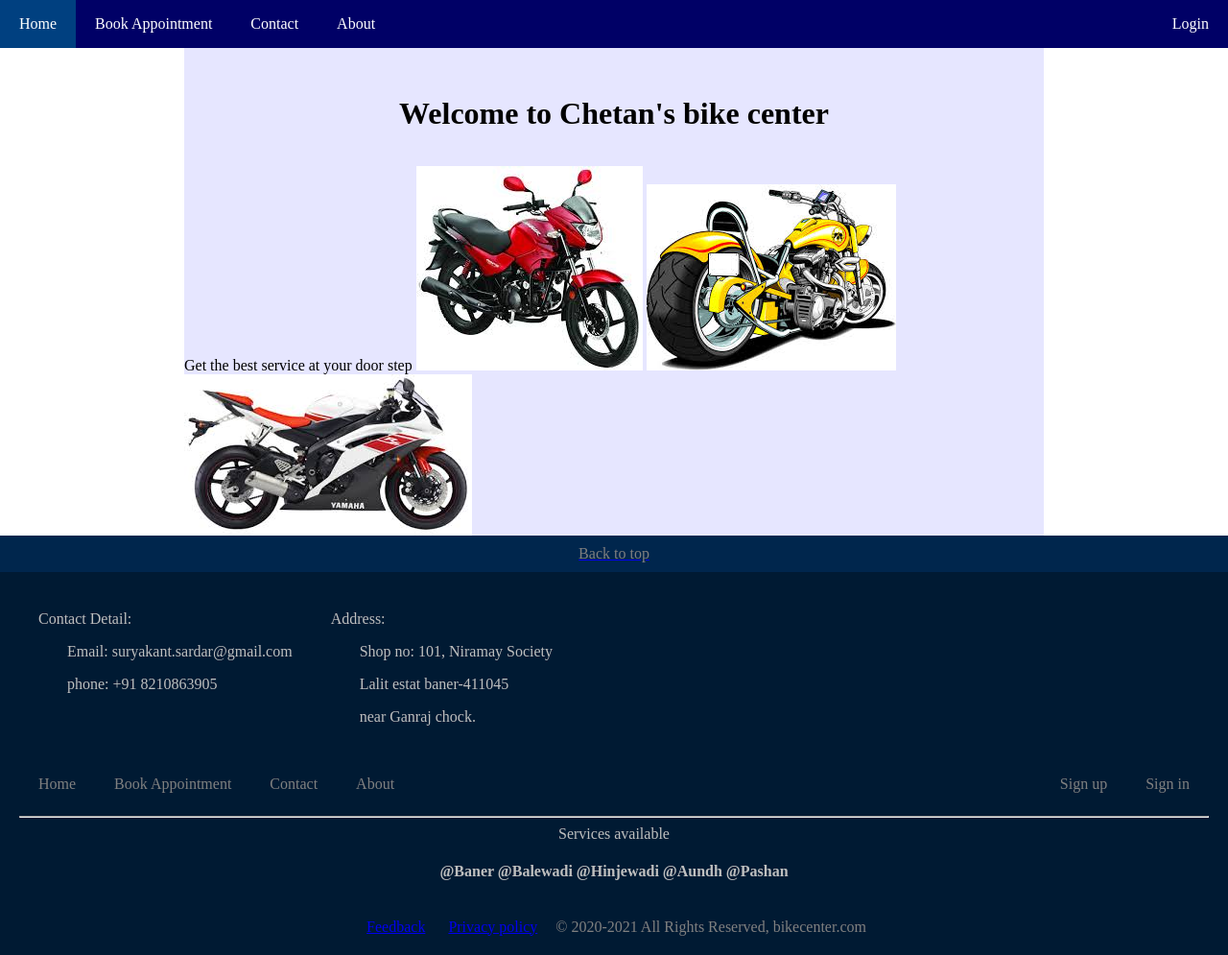
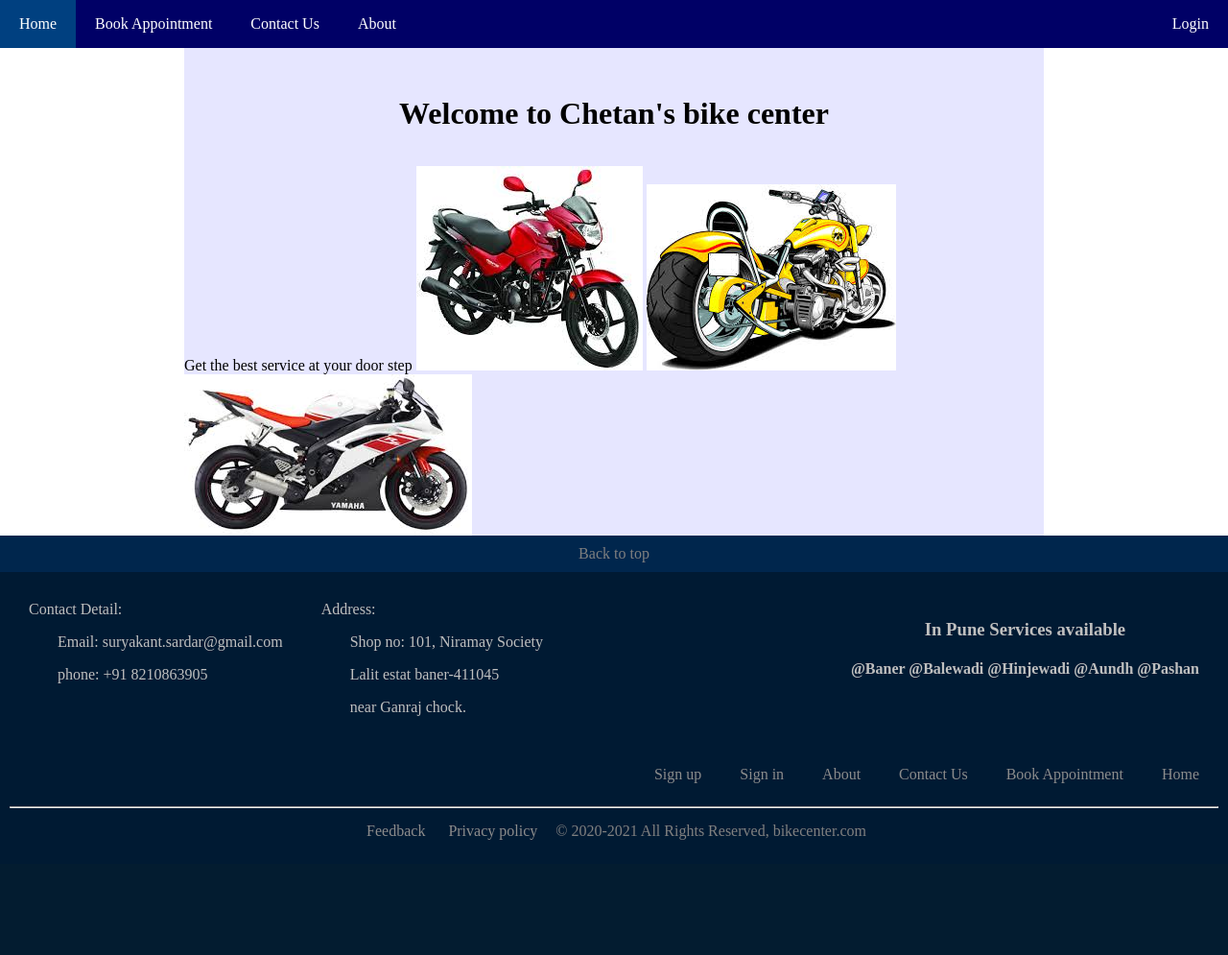
Before and after one commit to sskant786/onlineBikeService, a PHP site: page /bike_home_page.html in a window 1280 px wide. Shown: the whole page at 96% size. After the commit the page ends 875 px from the top, so only its background shows below. Run offline with PHP 8.4, Linux system fonts and the light colour scheme.

Commit message:
Modified footers

```diff
--- a/bike_home_page.html
+++ b/bike_home_page.html
@@ -14,13 +14,17 @@ function topFunction() {
 </script>
 </head>
 <body>
+	<!-- header starts -->
 	<ul class="top-menu">
 		<li><a class="active" href="#home">Home</a></li>
 		<li><a href="#appointment">Book Appointment</a></li>
-		<li><a href="#contact">Contact</a></li>
+		<li><a href="#contact">Contact Us</a></li>
 		<li><a href="#about">About</a></li>
 		<li style="float:right"><a href="#login">Login</a></li>
 	</ul>
+	<!-- header ends -->
+
+	<!-- body starts from here -->
 	<div class="center-content">
 		<h1>Welcome to Chetan's bike center</h1><br><br>
 		<span>Get the best service at your door step</span>
@@ -51,19 +55,23 @@ function topFunction() {
 		      <p>near Ganraj chock.</p>
 		    </div>
 		  </li>
+		  <li style="float:right">
+		    <div class="footer-contact" style="text-align: center">
+			  <h3>In Pune Services available<h3>
+			  <h4>@Baner @Balewadi @Hinjewadi @Aundh @Pashan</h4>
+			</div>
+		  </li>
 		</ul>
-		<ul>
+		<ul class="footer-menu">
 		  <li><a href="#home">Home</a></li>
 		  <li><a href="#appointment">Book Appointment</a></li>
-		  <li><a href="#contact">Contact</a></li>
+		  <li><a href="#contact">Contact Us</a></li>
 		  <li><a href="#about">About</a></li>
-		  <li style="float:right"><a href="#login">Sign in</a></li>
-		  <li style="float:right"><a href="#register">Sign up</a></li>
+		  <li><a href="#login">Sign in</a></li>
+		  <li><a href="#register">Sign up</a></li>
 		</ul>
 		<hr>
-		<div>
-		  Services available <h4>@Baner @Balewadi @Hinjewadi @Aundh @Pashan</h4>
-		  <br>
+		<div style="margin: 15px">
 		  <a style="margin: 10px" href="#feedback">Feedback</a>
 		  <a style="margin: 10px"href="#policy">Privacy policy</a>
 		  <span>© 2020-2021 All Rights Reserved, bikecenter.com</span>
--- a/css/bike_home.css
+++ b/css/bike_home.css
@@ -1,5 +1,4 @@
 body {
-
   margin: 0px;
 }
 ul {
@@ -14,11 +13,16 @@ ul {
 .top-menu li a:hover {
   background-color: #004080;
 }
-.footer ul li a {
-  color: gray;
+.footer a {
+  color: #8c8c8c;
+  text-decoration: none;
 }
 li {
   float: left;
+}
+.footer-menu li {
+  float: right;
+  position: relative;
 }
 li a {
   display: block;
@@ -58,7 +62,7 @@ h1 {
   text-align: center;
   display: block;
   color: #bfbfbf;
-  padding: 20px;
+  padding: 10px;
 }
 .footer-contact {
   text-align: left;
```
